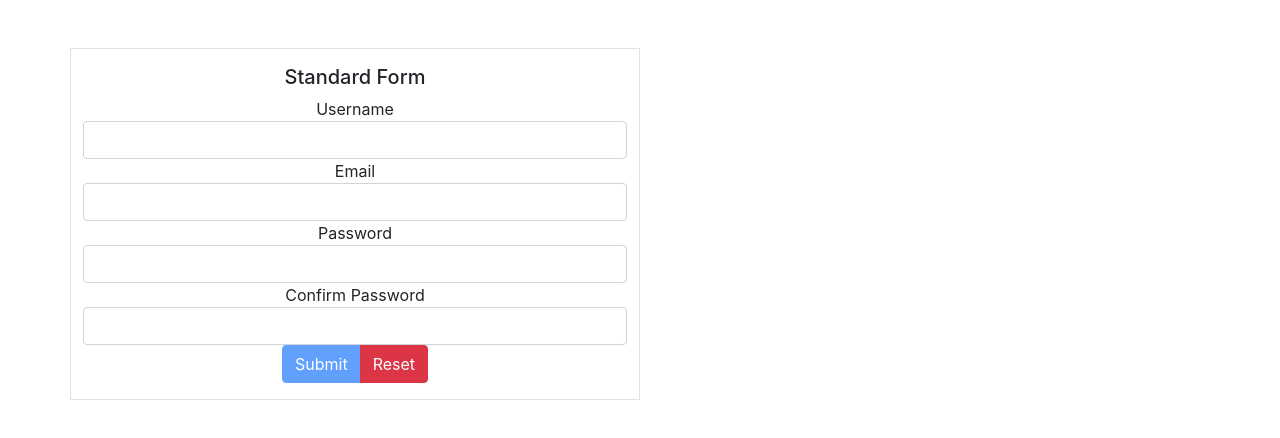
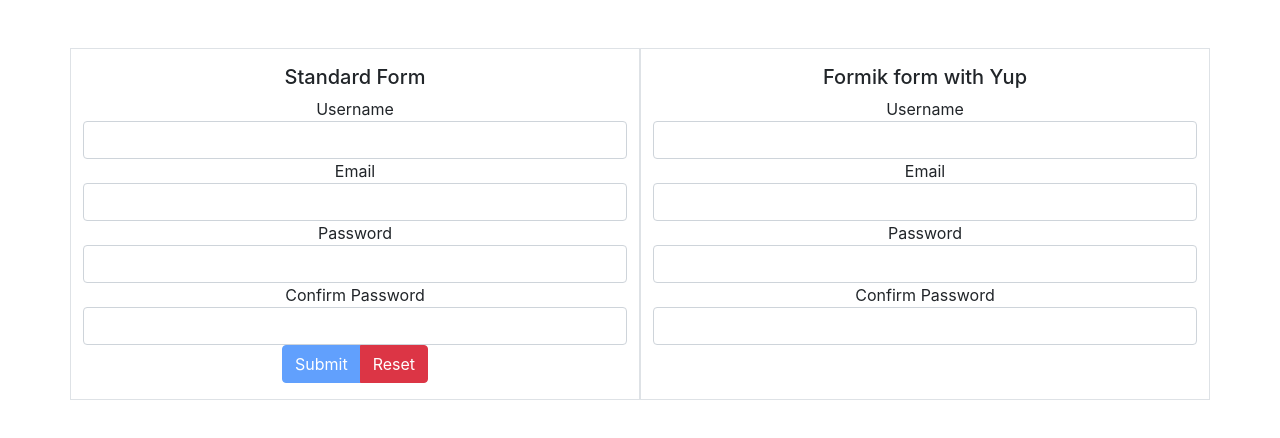
Before and after one commit to akindoju/React-Forms, a React (Create React App) app: page / in a window 1280 px wide. Shown: the top 438 px of the page. Built offline with nearby package versions, Linux system fonts and the light colour scheme.

Commit message:
Created formik component

```diff
--- a/package.json
+++ b/package.json
@@ -6,10 +6,12 @@
     "@testing-library/jest-dom": "^5.11.9",
     "@testing-library/react": "^11.2.5",
     "@testing-library/user-event": "^12.8.3",
+    "formik": "^2.2.6",
     "react": "^17.0.2",
     "react-dom": "^17.0.2",
     "react-scripts": "4.0.3",
-    "web-vitals": "^1.1.1"
+    "web-vitals": "^1.1.1",
+    "yup": "^0.32.9"
   },
   "scripts": {
     "start": "react-scripts start",
--- a/src/App.js
+++ b/src/App.js
@@ -1,4 +1,5 @@
 import './App.css';
+import FormikForm from './formikForm/formikForm';
 import StandardForm from './standardForm/standardForm';
 
 function App() {
@@ -9,6 +10,9 @@
           <div className="col-md-6 border py-3">
             <StandardForm />
           </div>
+          <div className="col-md-6 border py-3">
+            <FormikForm />
+          </div>
         </div>
       </div>
     </div>
--- /dev/null
+++ b/src/formikForm/formikForm.js
@@ -0,0 +1,66 @@
+import React, { Component } from 'react';
+import { Formik } from 'formik';
+import * as yup from 'yup';
+
+class FormikForm extends Component {
+  state = {
+    username: '',
+    email: '',
+    password: '',
+    confirmPassword: '',
+    isValid: false,
+  };
+
+  render() {
+    return (
+      <div>
+        <h5>Formik form with Yup</h5>
+        <Formik
+          initialValues={{
+            username: '',
+            email: '',
+            password: '',
+            confirmPassword: '',
+            isSubmitting: true,
+          }}
+        >
+          {({}) => {
+            return (
+              <form noValidate>
+                <div className="form-group">
+                  <label htmlFor="username">Username</label>
+                  <input className="form-control" type="text" name="username" />
+                </div>
+
+                <div className="form-group">
+                  <label htmlFor="email">Email</label>
+                  <input className="form-control" type="email" name="email" />
+                </div>
+
+                <div className="form-group">
+                  <label htmlFor="password">Password</label>
+                  <input
+                    className="form-control"
+                    type="password"
+                    name="password"
+                  />
+                </div>
+
+                <div className="form-group">
+                  <label htmlFor="confirmPassword">Confirm Password</label>
+                  <input
+                    className="form-control"
+                    type="password"
+                    name="confirmPassword"
+                  />
+                </div>
+              </form>
+            );
+          }}
+        </Formik>
+      </div>
+    );
+  }
+}
+
+export default FormikForm;
```
Also changed, not shown: 1 other file (tests, documents, lock files or other folders).
